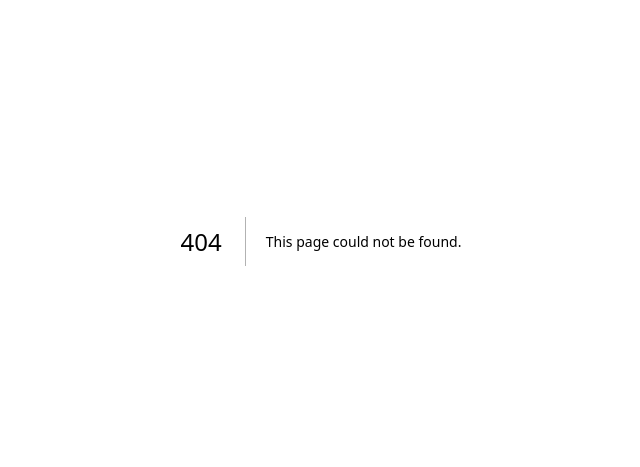
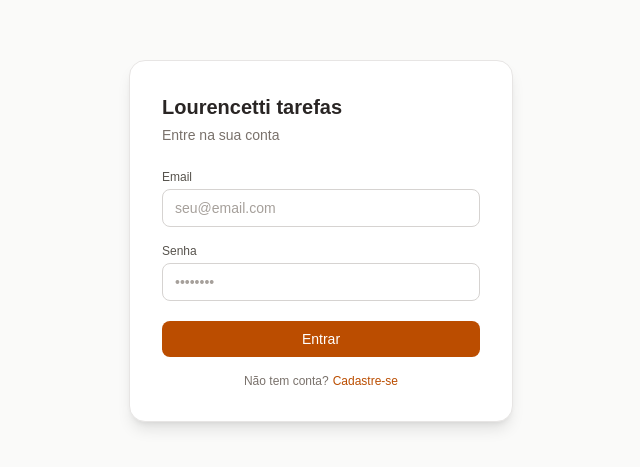
Before and after one commit to gabriellourencetti/API-de-To-Do-List, a Next.js app in the folder Frontend/meu-next-app/: page /login in a window 1280 px wide. Before the commit this address had no page. Shown: the part 159-626 px from the top of the page, without its empty margins (319-959 px from the left). Built offline with nearby package versions, Linux system fonts and the light colour scheme.

Commit message:
add: implement login and registration functionality in the Login component

```diff
--- /dev/null
+++ b/Frontend/meu-next-app/app/login/page.jsx
@@ -0,0 +1,174 @@
+'use client';
+import { useState } from 'react';
+import { useRouter } from 'next/navigation';
+
+const API = 'http://localhost:3001';
+
+export default function Login() {
+    const router = useRouter();
+    const [tela, setTela] = useState('login'); // 'login' ou 'cadastro'
+    const [erro, setErro] = useState('');
+    const [carregando, setCarregando] = useState(false);
+
+    // Campos do formulário
+    const [nome, setNome] = useState('');
+    const [email, setEmail] = useState('');
+    const [senha, setSenha] = useState('');
+
+    async function handleLogin() {
+        setErro('');
+        setCarregando(true);
+
+        const res = await fetch(`${API}/login`, {
+            method: 'POST',
+            headers: { 'Content-Type': 'application/json' },
+            body: JSON.stringify({ email, senha }),
+        });
+
+        const data = await res.json();
+        setCarregando(false);
+
+        if (!res.ok) {
+            setErro(data.error);
+            return;
+        }
+
+        // Salva o token e o nome no localStorage
+        localStorage.setItem('token', data.token);
+        localStorage.setItem('nome', data.nome);
+
+        // Redireciona para a página principal
+        router.push('/');
+    }
+
+    async function handleCadastro() {
+        setErro('');
+        setCarregando(true);
+
+        const res = await fetch(`${API}/cadastro`, {
+            method: 'POST',
+            headers: { 'Content-Type': 'application/json' },
+            body: JSON.stringify({ nome, email, senha }),
+        });
+
+        const data = await res.json();
+        setCarregando(false);
+
+        if (!res.ok) {
+            setErro(data.error);
+            return;
+        }
+
+        // Cadastrou com sucesso — manda pro login
+        setTela('login');
+        setErro('');
+        setNome('');
+        setSenha('');
+    }
+
+    return (
+        <div className="min-h-screen bg-stone-50 dark:bg-gray-900 flex items-center justify-center p-4">
+            <div className="bg-white dark:bg-gray-800 rounded-2xl shadow-lg border border-stone-200 dark:border-gray-700 w-full max-w-sm p-8">
+
+                {/* Título */}
+                <h1 className="text-xl font-semibold text-stone-800 dark:text-gray-100 mb-1">
+                    Lourencetti tarefas
+                </h1>
+                <p className="text-sm text-stone-500 dark:text-gray-400 mb-6">
+                    {tela === 'login' ? 'Entre na sua conta' : 'Crie sua conta'}
+                </p>
+
+                {/* Campo nome — só aparece no cadastro */}
+                {tela === 'cadastro' && (
+                    <div className="mb-4">
+                        <label className="text-xs font-medium text-stone-600 dark:text-gray-400 block mb-1">Nome</label>
+                        <input
+                            value={nome}
+                            onChange={(e) => setNome(e.target.value)}
+                            placeholder="Seu nome"
+                            maxLength={30}
+                            className="
+                                w-full border border-stone-300 dark:border-gray-600
+                                bg-white dark:bg-gray-700
+                                text-stone-800 dark:text-gray-100
+                                placeholder-stone-400 dark:placeholder-gray-500
+                                rounded-lg px-3 py-2 text-sm
+                                focus:outline-none focus:ring-2 focus:ring-amber-500 dark:focus:ring-indigo-400
+                            "
+                        />
+                    </div>
+                )}
+
+                {/* Campo email */}
+                <div className="mb-4">
+                    <label className="text-xs font-medium text-stone-600 dark:text-gray-400 block mb-1">Email</label>
+                    <input
+                        type="email"
+                        value={email}
+                        onChange={(e) => setEmail(e.target.value)}
+                        placeholder="seu@email.com"
+                        className="
+                            w-full border border-stone-300 dark:border-gray-600
+                            bg-white dark:bg-gray-700
+                            text-stone-800 dark:text-gray-100
+                            placeholder-stone-400 dark:placeholder-gray-500
+                            rounded-lg px-3 py-2 text-sm
+                            focus:outline-none focus:ring-2 focus:ring-amber-500 dark:focus:ring-indigo-400
+                        "
+                    />
+                </div>
+
+                {/* Campo senha */}
+                <div className="mb-5">
+                    <label className="text-xs font-medium text-stone-600 dark:text-gray-400 block mb-1">Senha</label>
+                    <input
+                        type="password"
+                        value={senha}
+                        onChange={(e) => setSenha(e.target.value)}
+                        placeholder="••••••••"
+                        onKeyDown={(e) => e.key === 'Enter' && (tela === 'login' ? handleLogin() : handleCadastro())}
+                        className="
+                            w-full border border-stone-300 dark:border-gray-600
+                            bg-white dark:bg-gray-700
+                            text-stone-800 dark:text-gray-100
+                            placeholder-stone-400 dark:placeholder-gray-500
+                            rounded-lg px-3 py-2 text-sm
+                            focus:outline-none focus:ring-2 focus:ring-amber-500 dark:focus:ring-indigo-400
+                        "
+                    />
+                </div>
+
+                {/* Mensagem de erro */}
+                {erro && (
+                    <p className="text-xs text-red-500 dark:text-red-400 mb-4">{erro}</p>
+                )}
+
+                {/* Botão principal */}
+                <button
+                    onClick={tela === 'login' ? handleLogin : handleCadastro}
+                    disabled={carregando}
+                    className="
+                        w-full text-sm font-medium text-white py-2 rounded-lg transition-colors
+                        bg-amber-700 hover:bg-amber-800
+                        dark:bg-indigo-600 dark:hover:bg-indigo-500
+                        disabled:opacity-50 disabled:cursor-not-allowed
+                    "
+                >
+                    {carregando ? 'Aguarde...' : tela === 'login' ? 'Entrar' : 'Criar conta'}
+                </button>
+
+                {/* Troca entre login e cadastro */}
+                <p className="text-xs text-center text-stone-500 dark:text-gray-400 mt-4">
+                    {tela === 'login' ? 'Não tem conta?' : 'Já tem conta?'}
+                    <button
+                        onClick={() => { setTela(tela === 'login' ? 'cadastro' : 'login'); setErro(''); }}
+                        className="ml-1 text-amber-700 dark:text-indigo-400 hover:underline font-medium"
+                    >
+                        {tela === 'login' ? 'Cadastre-se' : 'Entrar'}
+                    </button>
+                </p>
+
+            </div>
+        </div>
+    );
+}
--- a/Frontend/meu-next-app/app/page.jsx
+++ b/Frontend/meu-next-app/app/page.jsx
@@ -1,6 +1,7 @@
 'use client';
 import { useState, useEffect } from 'react';
 import { useTheme } from 'next-themes';
+import { useRouter } from 'next/navigation';
 import { DragDropContext, Droppable, Draggable } from '@hello-pangea/dnd';
 import { getTarefas, criarTarefa, updateStatus, deletarTarefa } from '@/services/tarefas';
 import { Settings, Settings2 } from "lucide-react";
@@ -17,11 +18,25 @@ export default function Home() {
   const [modalConfigAberto, setModalConfigAberto] = useState(false);
   const [titulo, setTitulo] = useState('');
   const { theme, setTheme } = useTheme();
+  const router = useRouter();
 
-  useEffect(() => { carregarTarefas(); }, []);
+  useEffect(() => {
+    // Se não tiver token salvo, manda pro login
+    const token = localStorage.getItem('token');
+    if (!token) {
+      router.push('/login');
+      return;
+    }
+    carregarTarefas();
+  }, []);
 
   async function carregarTarefas() {
     const data = await getTarefas();
+    // Se a API retornar um erro (ex: token inválido), redireciona pro login
+    if (!Array.isArray(data)) {
+      router.push('/login');
+      return;
+    }
     setTarefas(data);
   }
 
@@ -227,7 +242,7 @@ export default function Home() {
           >
             <h2 className="text-base font-semibold text-stone-800 dark:text-gray-100 mb-4">Configurações</h2>
 
-            <div className="flex justify-between items-center">
+            <div className="flex justify-between items-center mb-4">
               <span className="text-stone-700 dark:text-gray-300 text-sm">Modo escuro</span>
               <button
                 onClick={() => setTheme(theme === 'dark' ? 'light' : 'dark')}
@@ -242,6 +257,18 @@ export default function Home() {
               </button>
             </div>
 
+            {/* Botão de sair */}
+            <button
+              onClick={() => {
+                localStorage.removeItem('token');
+                localStorage.removeItem('nome');
+                router.push('/login');
+              }}
+              className="w-full text-sm text-red-500 hover:text-red-600 dark:text-red-400 dark:hover:text-red-300 border border-red-200 dark:border-red-800 hover:bg-red-50 dark:hover:bg-red-950 py-2 rounded-lg transition-colors"
+            >
+              Sair da conta
+            </button>
+
           </div>
         </div>
       )}
```
